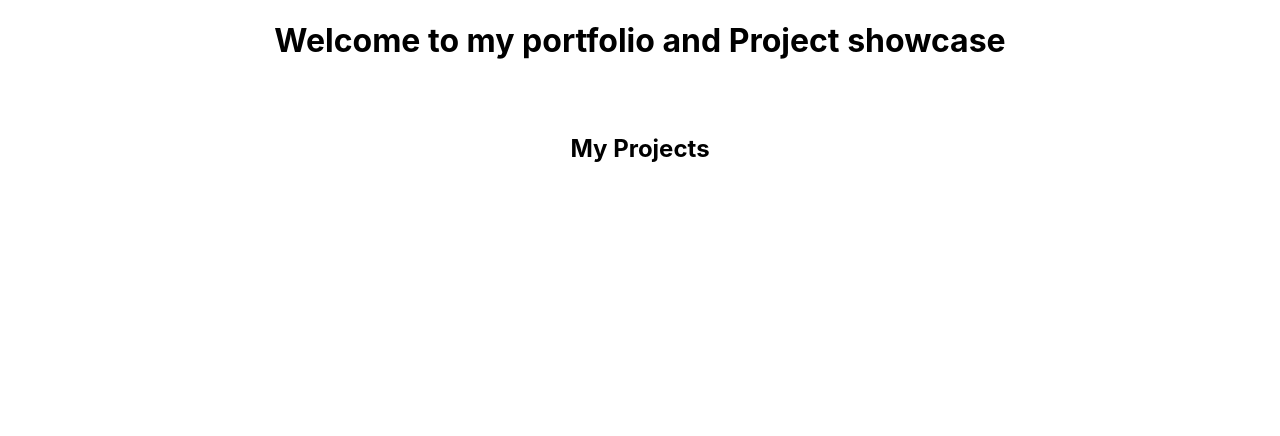
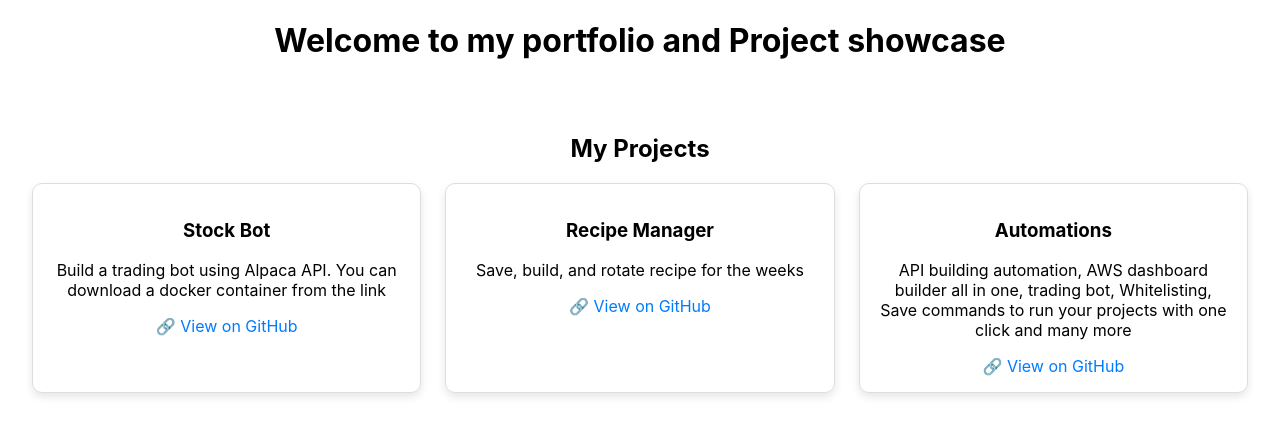
Before and after one commit to ullahhab/web-portfolio, a React (Create React App) app: page / in a window 1280 px wide. Shown: the top 436 px of the page. Built offline with nearby package versions, Linux system fonts and the light colour scheme.

Commit message:
update to website

```diff
--- a/src/projects.js
+++ b/src/projects.js
@@ -18,11 +18,11 @@ const projects = [
     }
 ];
 export default function Projects() {
-    return(
-        <div style={{ padding: "2rem"}}>
+    return (
+        <div style={{ padding: "2rem" }}>
             <h2>My Projects</h2>
-            <div style={{display: "grid", gap: "1.5rem", gridTemplateColumns: "repeat(auto-fit, minmax(250px, 1fr))"}}>
-                {projects.map((project, index) => {
+            <div style={{ display: "grid", gap: "1.5rem", gridTemplateColumns: "repeat(auto-fit, minmax(250px, 1fr))" }}>
+                {projects.map((project, index) => (
                     <div
                         key={index}
                         style={{
@@ -30,14 +30,15 @@ export default function Projects() {
                             border: "1px solid #ddd",
                             borderRadius: "10px",
                             boxShadow: "0 4px 8px rgba(0,0,0,0.1)"
-                    }}>
+                        }}
+                    >
                         <h3>{project.title}</h3>
                         <p>{project.description}</p>
                         <a href={project.link} target="_blank" rel="noopener noreferrer">
                             🔗 View on GitHub
                         </a>
                     </div>
-                })}
+                ))}
             </div>
         </div>
     );
```
Also changed, not shown: 1 other file (tests, documents, lock files or other folders). Lines whose indentation alone changed are shown as unchanged.
